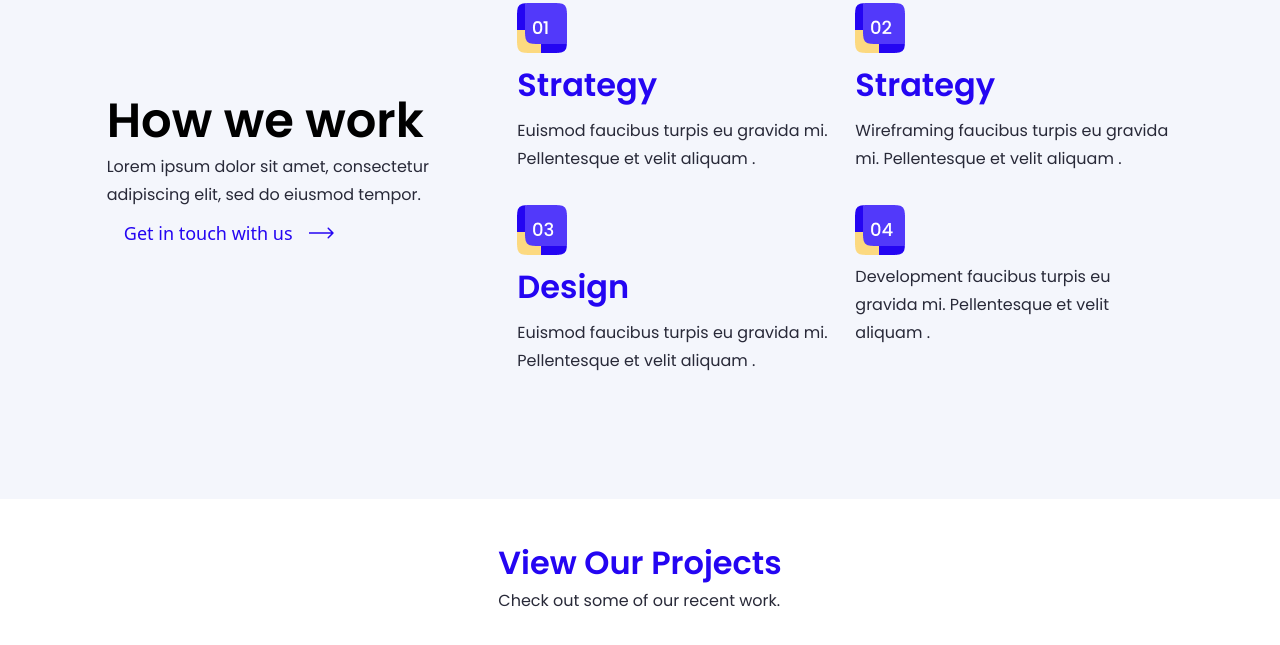
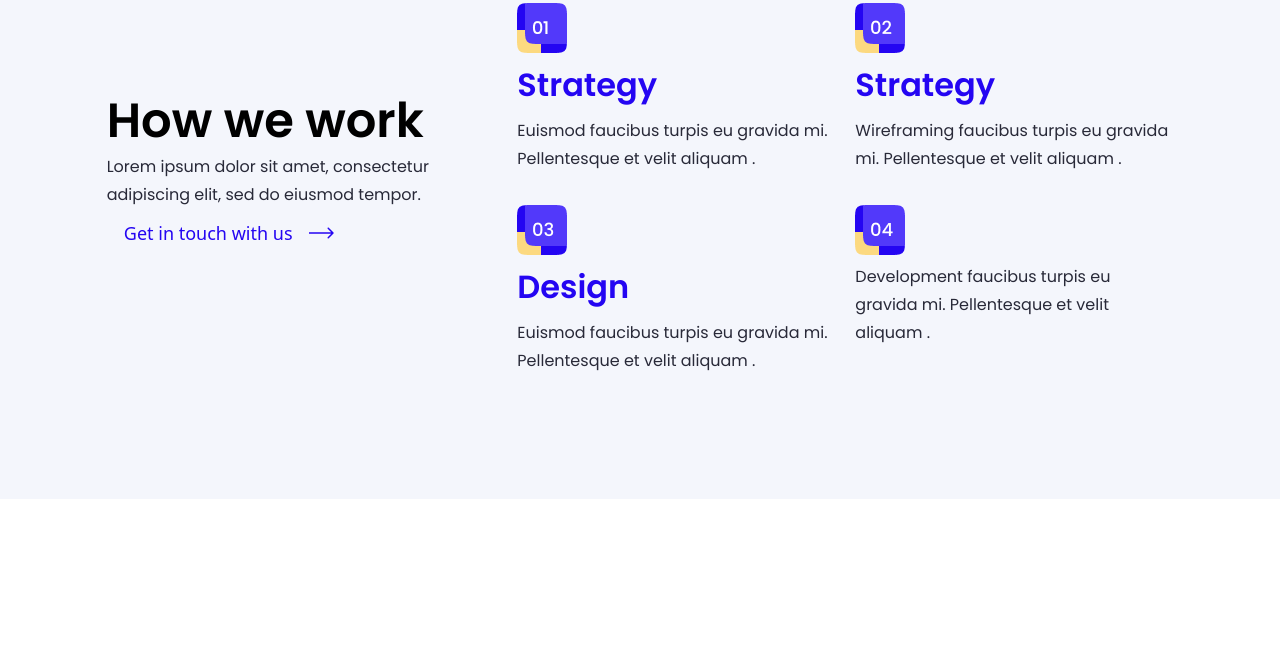
Before and after one commit to reza-foroutan/finsweet, a website built with Vite: page index.html in a window 1280 px wide. Shown: the part 969-1614 px from the top of the page. Built offline with nearby package versions, Linux system fonts and the light colour scheme.

Commit message:
version-001

```diff
--- a/index.html
+++ b/index.html
@@ -338,14 +338,7 @@
         </div>
         <!-- end make how we work -->
         <!-- make view our projects -->
-        <div class="my-10">
-          <h2 class="font-poppins font-semibold text-[32px] leading-[48px] text-primary-royal-blue">
-            View Our Projects
-          </h2>
-          <p class="font-poppins font-normal text-[16px] leading-[28px] text-primary-dark-blue">
-            Check out some of our recent work.
-          </p>
-        </div>
+        <div class="w-full h-[728px] bg-white"></div>
         <!-- end make view our projects -->
       </div>
     </div>
```
